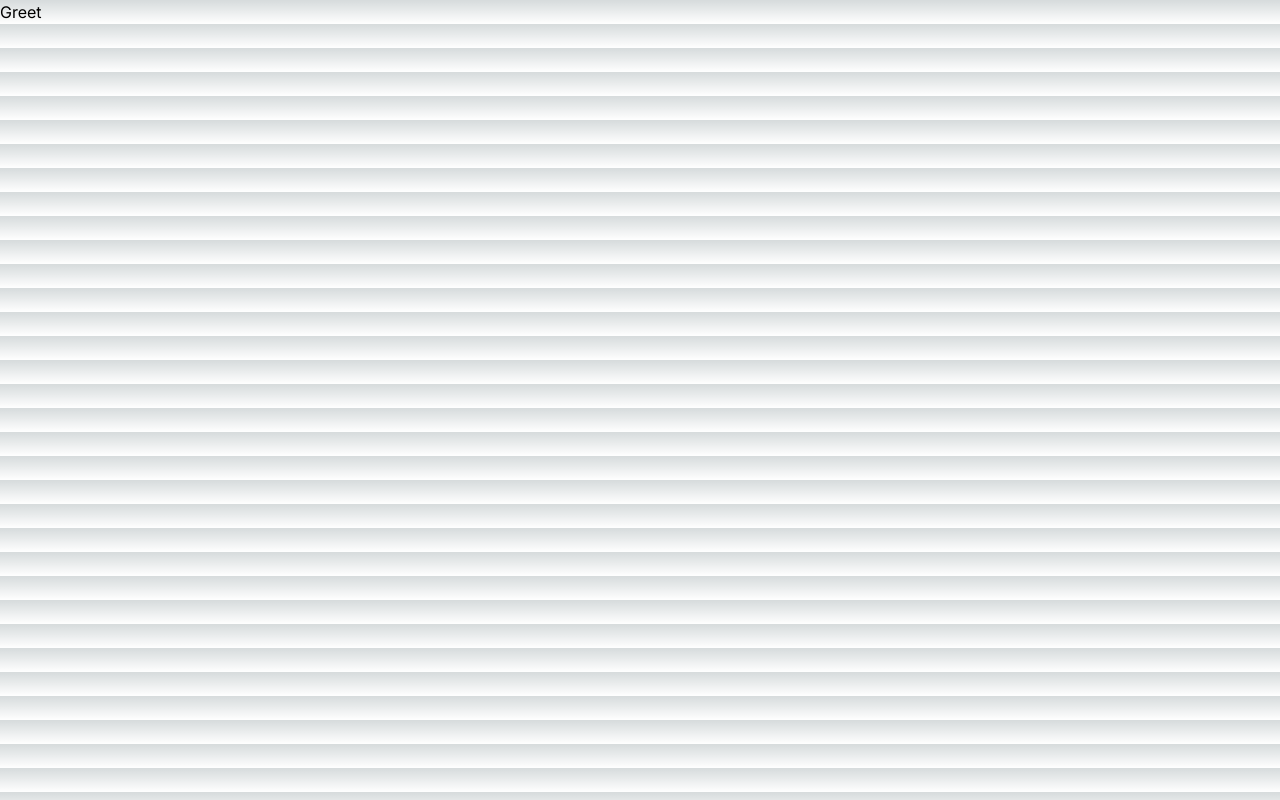
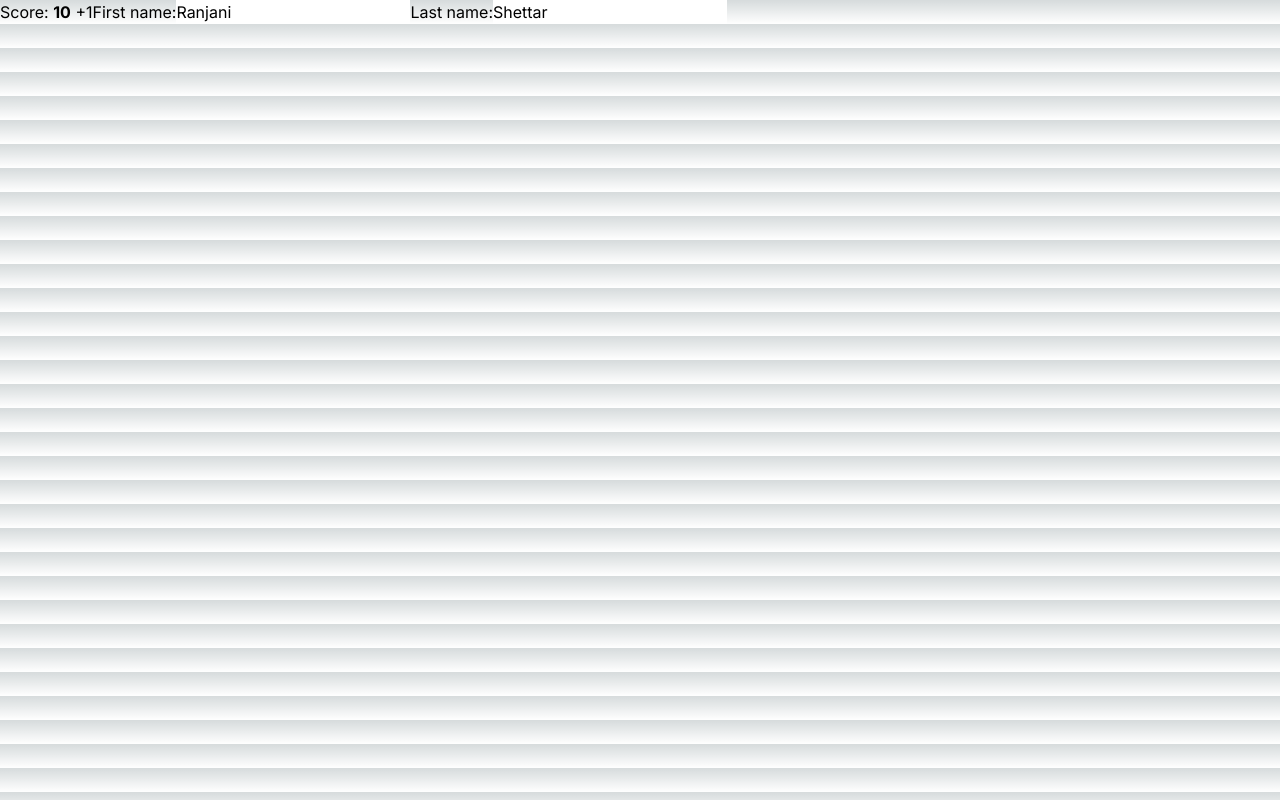
Before and after one commit to JawwadAhmadDev/react-learning, a Next.js app in the folder components-memory/: page / in a window 1280 px wide. Built offline with nearby package versions, Linux system fonts and the light colour scheme.

Commit message:
challenge solved

```diff
--- a/components-memory/src/app/page.tsx
+++ b/components-memory/src/app/page.tsx
@@ -3,12 +3,14 @@ import Gallery from '@/components/Gallery'
 import Form from '@/components/Form'
 // import FeedbackForm from '@/components/FeedbackForm'
 import FeedbackForm from '@/components/FeedbackForm2'
+import Scoreboard from '@/components/Scoreboard'
 
 export default function Home() {
   return (
     // <Gallery />
     // <Form/>
     // <FeedbackForm/>
-    <FeedbackForm />
+    // <FeedbackForm />
+    <Scoreboard />
   )
 }
--- a/components-memory/src/components/Scoreboard/index.tsx
+++ b/components-memory/src/components/Scoreboard/index.tsx
@@ -1,3 +1,4 @@
+'use client'
 import { useState } from 'react';
 
 export default function Scoreboard() {
@@ -8,6 +9,10 @@ export default function Scoreboard() {
     });
 
     function handlePlusClick() {
+        setPlayer({
+            ...player,
+            score: player.score + 1,
+        })
         player.score++;
     }
 
@@ -20,6 +25,7 @@ export default function Scoreboard() {
 
     function handleLastNameChange(e) {
         setPlayer({
+            ...player,
             lastName: e.target.value
         });
     }
```
Lines whose indentation alone changed are shown as unchanged.
